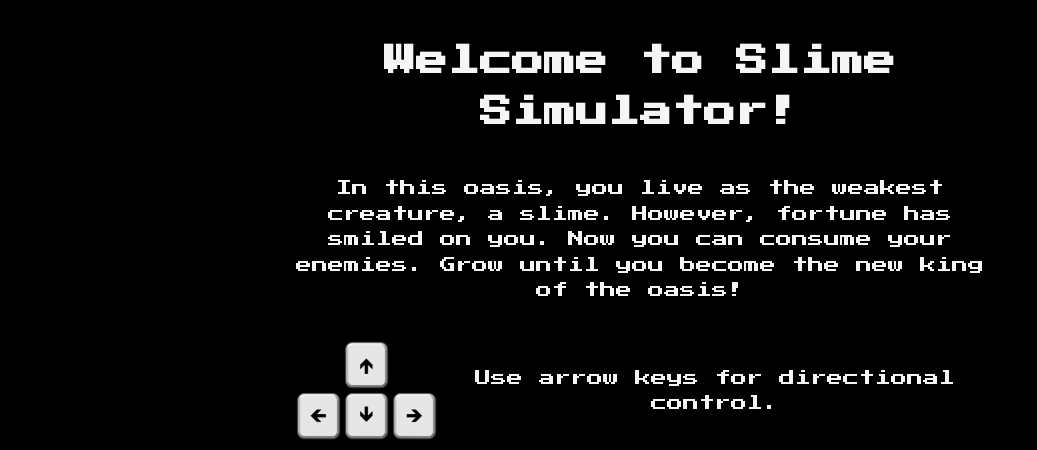
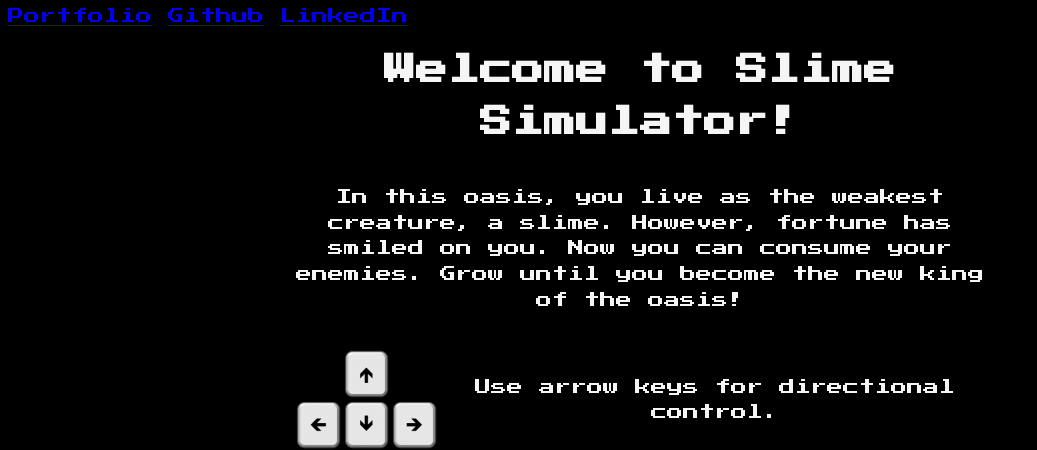
Before and after one commit to dancreppel/Slime-Sim, a website built with webpack: page index.html in a window 1280 px wide. Shown: the top 450 px of the page, without its empty margins (0-1037 px from the left). Built offline with nearby package versions, Linux system fonts and the light colour scheme.

Commit message:
Add links

```diff
--- a/index.html
+++ b/index.html
@@ -10,5 +10,10 @@
   <link rel="icon" type="image/png" href='assets/images/logo.png' />
 </head>
 <body>
+  <nav>
+    <a className="nav-item" href="https://www.dancreppel.com" target="_blank">Portfolio</a>
+    <a className="nav-item" href="https://github.com/dancreppel/FoG" target="_blank">Github</a>
+    <a className="nav-item" href="https://www.linkedin.com/in/daniel-creppel-7b289318a/" target="_blank">LinkedIn</a>
+  </nav>
 </body>
 </html>
```
